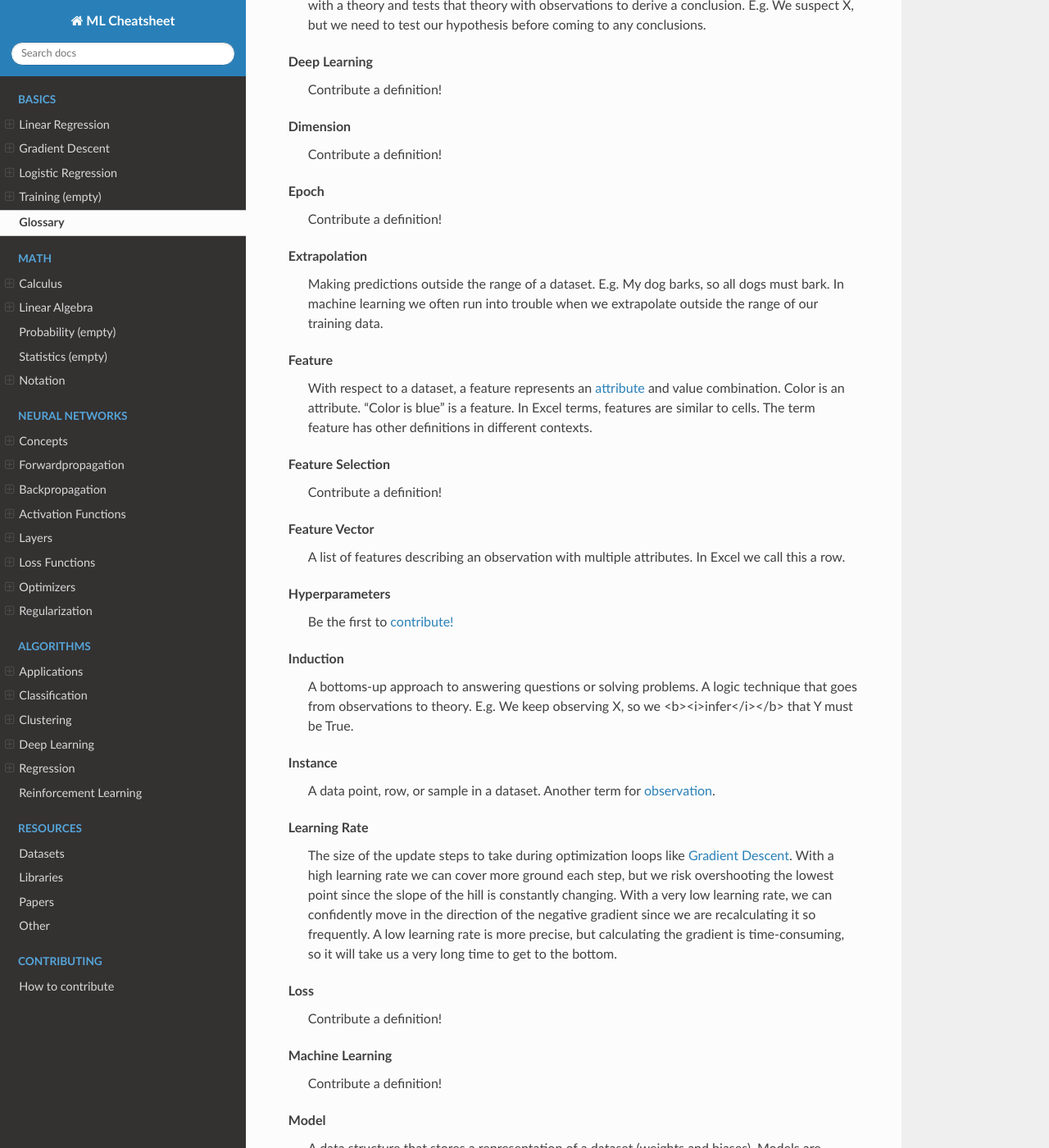
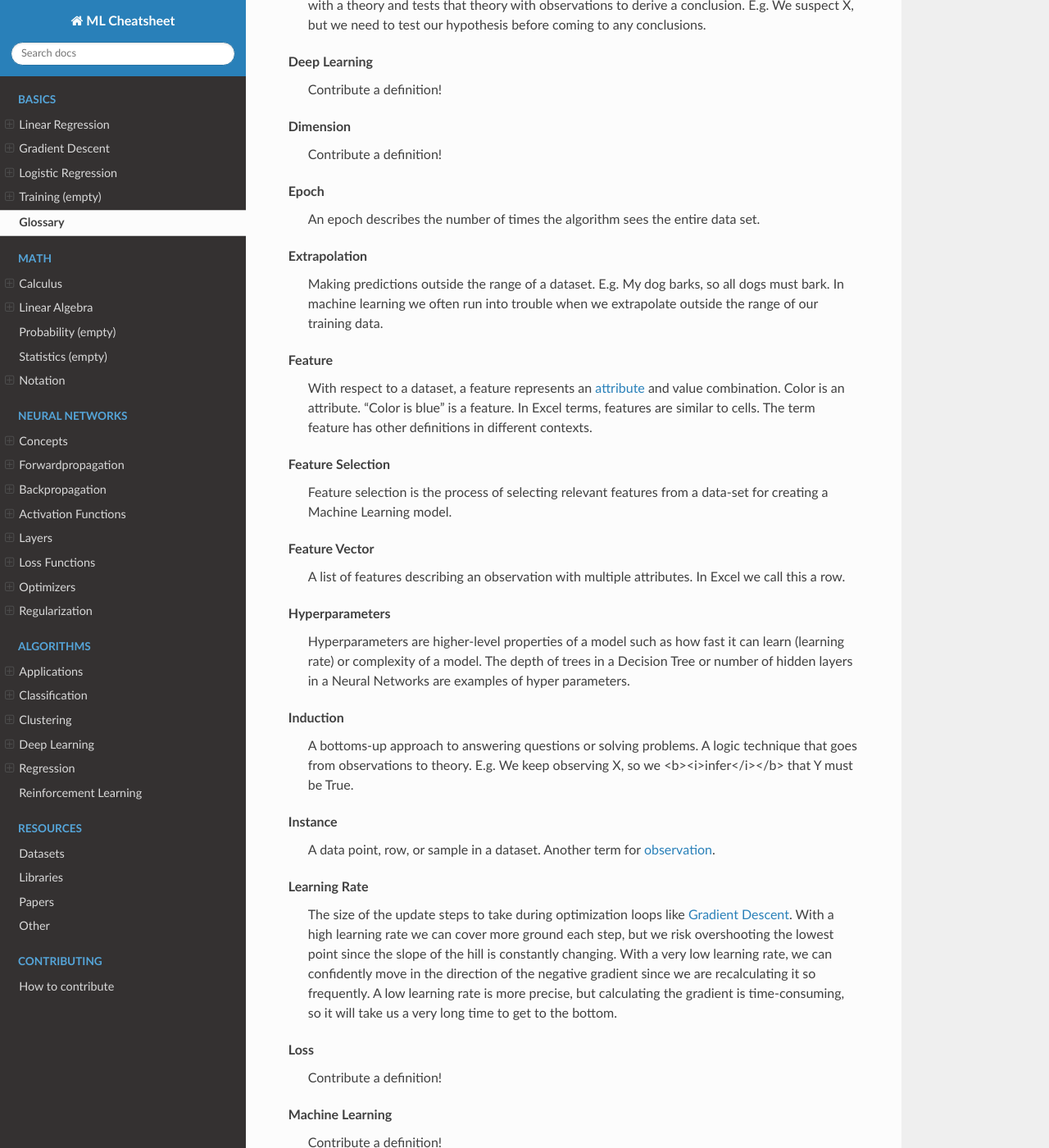
Before and after one commit to bfortuner/ml-glossary, a Sphinx documentation site: the page built from docs/glossary.rst, in a window 1280 px wide and 1400 px high, scrolled down 1641 px. Shown: the whole window at 82% size. Built offline with Sphinx 7.4.7 and the Read the Docs theme 2.0.0, drawn with Linux system fonts in a browser that asks for light colours.

Commit message:
Updated glossary with Epoch Hyper Parameter and Feature Selection (#13)
Updated glossary with Epoch Hyper Parameter and Feature Selection

```diff
--- a/docs/glossary.rst
+++ b/docs/glossary.rst
@@ -90,7 +90,7 @@ Dimension
 .. _glossary_epoch:
 
 Epoch
-  Contribute a definition!
+  An epoch describes the number of times the algorithm sees the entire data set.
 
 .. _glossary_extrapolation:
 
@@ -105,7 +105,7 @@ Feature
 .. _glossary_feature_selection:
 
 Feature Selection
-  Contribute a definition!
+  Feature selection is the process of selecting relevant features from a data-set for creating a Machine Learning model.
 
 .. _glossary_feature_vector:
 
@@ -115,7 +115,7 @@ Feature Vector
 .. _glossary_hyperparameters:
 
 Hyperparameters
-  Be the first to `contribute! <https://github.com/bfortuner/ml-cheatsheet>`__
+  Hyperparameters are higher-level properties of a model such as how fast it can learn (learning rate) or complexity of a model. The depth of trees in a Decision Tree or number of hidden layers in a Neural Networks are examples of hyper parameters.
 
 .. _glossary_induction:
 
```
